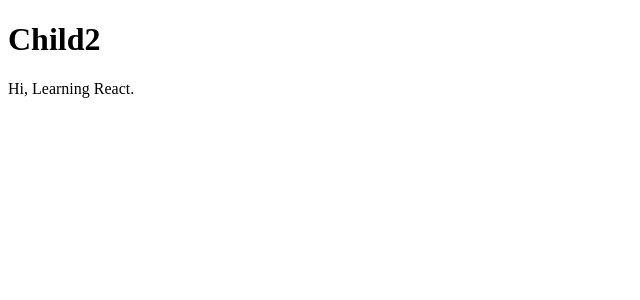
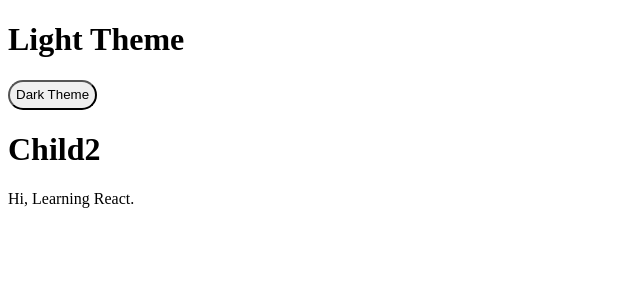
Before and after one commit to Thivakaran-R/React-Project, a React (Vite) app: page / in a window 1280 px wide. Shown: the top 300 px of the page, without its empty margins (0-640 px from the left). Built offline with nearby package versions, Linux system fonts and the light colour scheme.

Commit message:
toggle button dark and light theme

```diff
--- a/src/App.jsx
+++ b/src/App.jsx
@@ -4,11 +4,13 @@
 import "./App.css";
 import Child2 from "./Components/Propsdrilling/Child2";
 import Propsdrilling from "./Components/Propsdrilling/Propsdrilling";
+import Toggle from "./Components/Toggle-Switch/Toggle";
 
 function App() {
   const [count, setCount] = useState(0);
 
   return <>
+    <Toggle/>
     <Propsdrilling/>
   </>;
 }
--- /dev/null
+++ b/src/Components/Toggle-Switch/Toggle.css
@@ -0,0 +1,10 @@
+body.dark{
+    background-color: black;
+    color: white;
+
+}
+.togglebutton{
+    border-radius:20px;
+    height: 30px;
+
+}
--- a/src/Components/Toggle-Switch/Toggle.jsx
+++ b/src/Components/Toggle-Switch/Toggle.jsx
@@ -1,13 +1,24 @@
 import React, { useState } from 'react'
+import "./Toggle.css"
 
 const Toggle = () => {
     const [isDarktheme,setisDarktheme] =useState(false);
     const toggleTheme =()=>{
         setisDarktheme(!isDarktheme);
+        if (isDarktheme) {
+            document.body.classList.remove('dark');
+          } else {
+            document.body.classList.add('dark');
+          }
     }
   return (
     <div>
-        <
+        <div className='container'>
+            <h1>{isDarktheme ? "Dark Theme" : "Light Theme"}</h1>
+            <button onClick={toggleTheme}className='togglebutton'>
+                {isDarktheme ? "light Theme":"Dark Theme"}
+            </button>
+        </div>
     </div>
   )
 }
```
